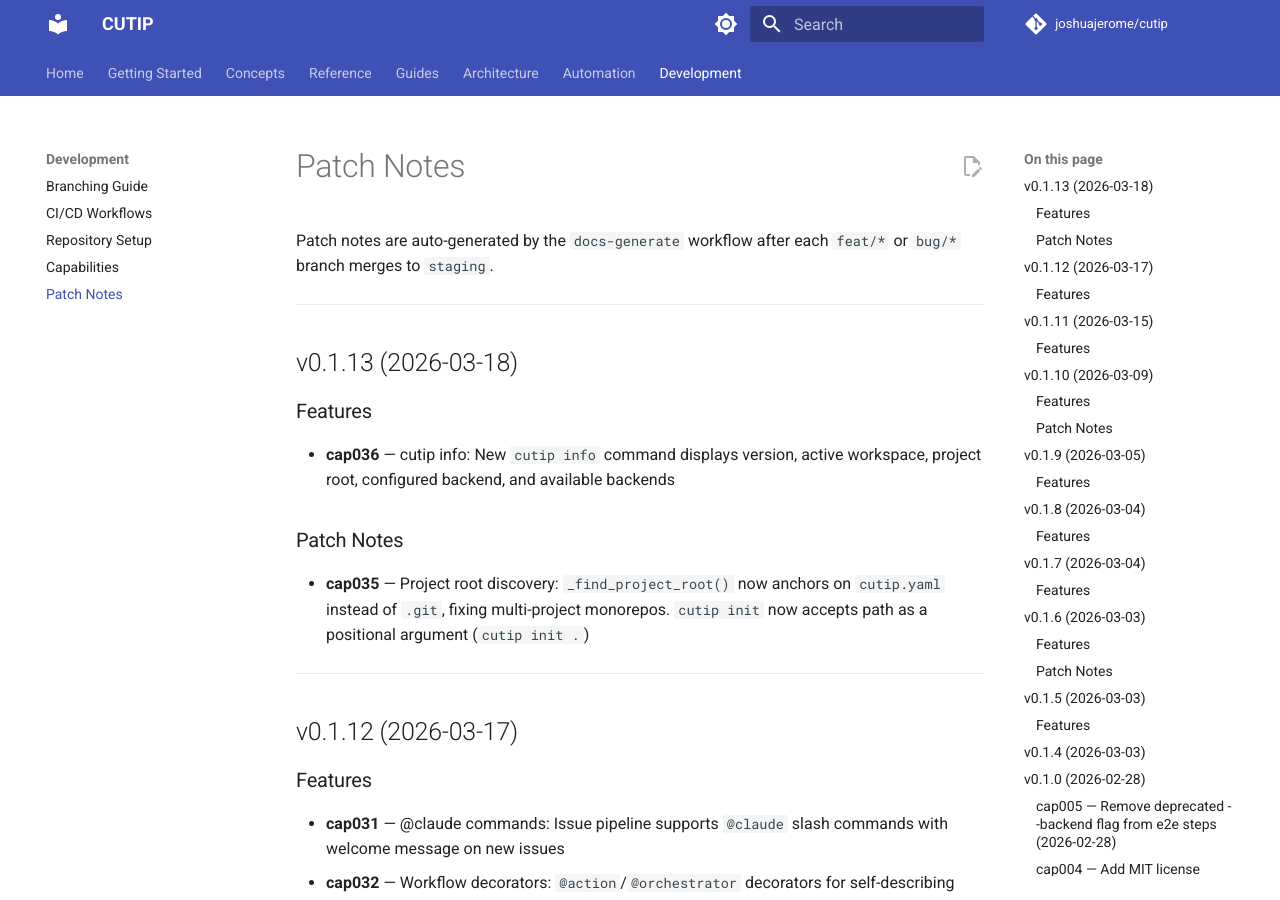
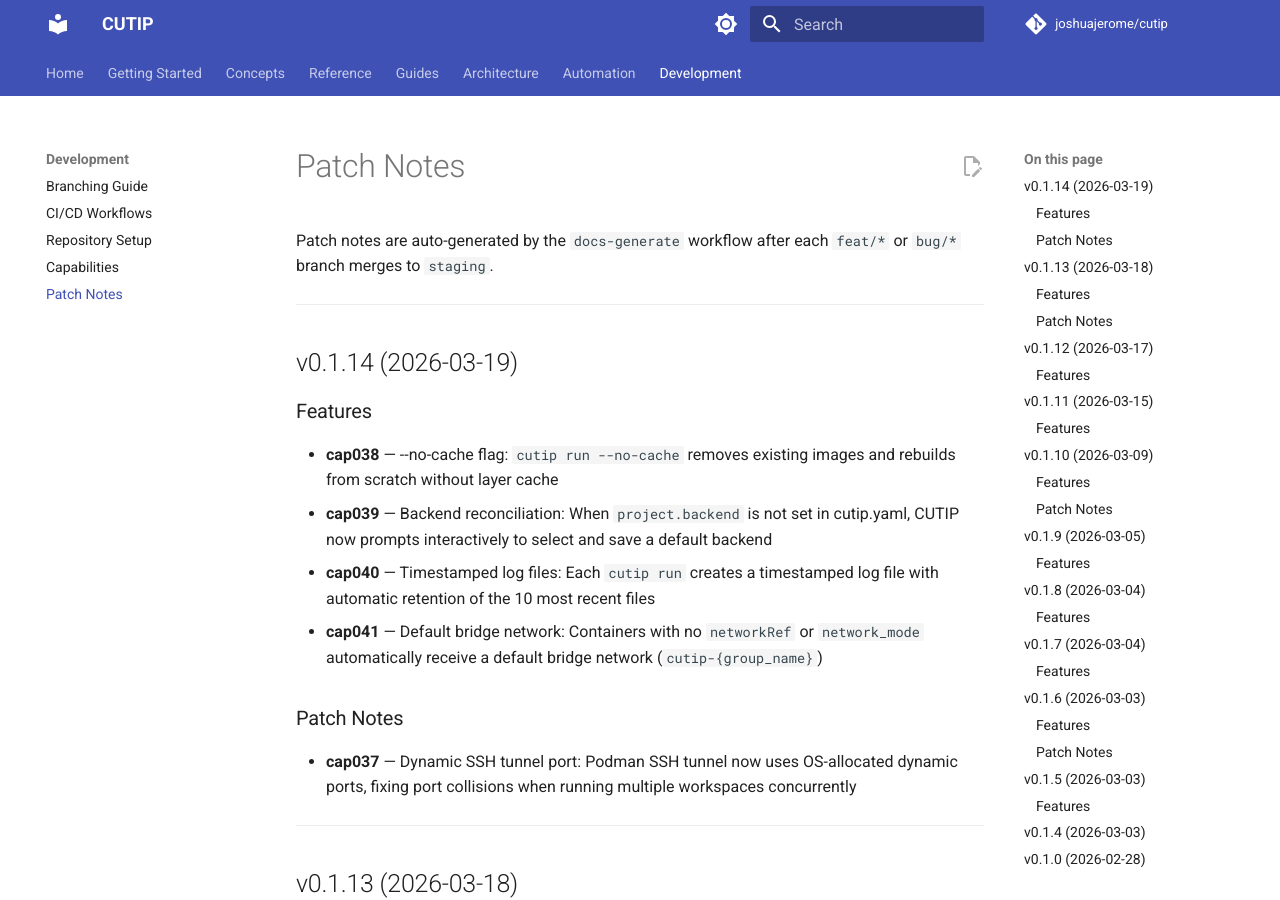
Before and after one commit to joshuajerome/cutip, an MkDocs documentation site: the page built from docs/patch-notes.md, in a window 1280 px wide and 900 px high. Built offline with MkDocs 1.6.1 and Material for MkDocs 9.7.7, drawn with Linux system fonts in a browser that asks for light colours; comment, search, counter and statistics services are not loaded.

Commit message:
bump: version 0.1.13 → 0.1.14
Co-Authored-By: Claude Opus 4.6 <noreply@anthropic.com>

```diff
--- a/docs/patch-notes.md
+++ b/docs/patch-notes.md
@@ -2,6 +2,21 @@
 
 Patch notes are auto-generated by the `docs-generate` workflow after each
 `feat/*` or `bug/*` branch merges to `staging`.
+
+---
+
+## v0.1.14 (2026-03-19)
+
+### Features
+
+- **cap038** — --no-cache flag: `cutip run --no-cache` removes existing images and rebuilds from scratch without layer cache
+- **cap039** — Backend reconciliation: When `project.backend` is not set in cutip.yaml, CUTIP now prompts interactively to select and save a default backend
+- **cap040** — Timestamped log files: Each `cutip run` creates a timestamped log file with automatic retention of the 10 most recent files
+- **cap041** — Default bridge network: Containers with no `networkRef` or `network_mode` automatically receive a default bridge network (`cutip-{group_name}`)
+
+### Patch Notes
+
+- **cap037** — Dynamic SSH tunnel port: Podman SSH tunnel now uses OS-allocated dynamic ports, fixing port collisions when running multiple workspaces concurrently
 
 ---
 
--- a/pyproject.toml
+++ b/pyproject.toml
@@ -4,7 +4,7 @@ build-backend = "hatchling.build"
 
 [project]
 name = "cutip"
-version = "0.1.13"
+version = "0.1.14"
 description = "Container Unit Templates in Python — a deterministic framework for building container workloads"
 readme = "README.md"
 license = { text = "MIT" }
```
Also changed, not shown: docs/capabilities.md (+2 -2 lines).
